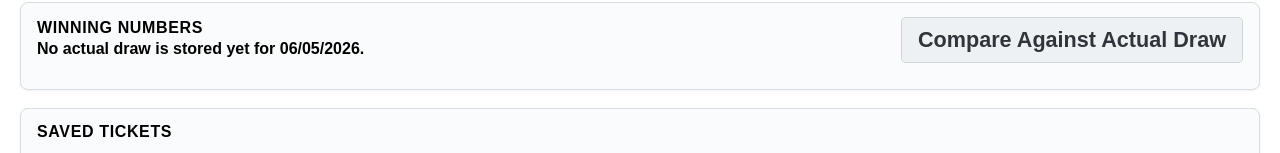
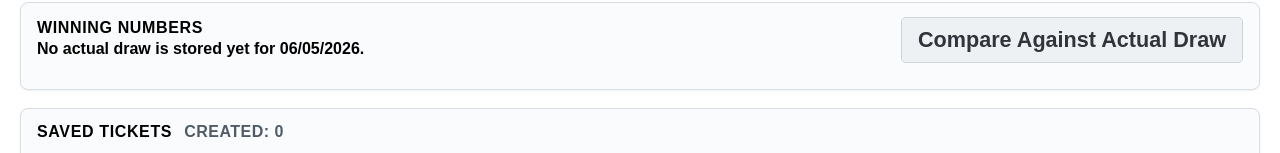
Before and after one commit to mgaft1/lottologic, a Flask app: page /tickets in a window 1280 px wide. Shown: the part 980-1133 px from the top of the page. Run offline with Flask 3, Linux system fonts and the light colour scheme; the visitor is signed in with stand-in values (Sample User, id 1); data that the repository does not hold is empty.

Commit message:
Show created ticket count in saved tickets

```diff
--- a/files/templates/tickets.html
+++ b/files/templates/tickets.html
@@ -262,6 +262,19 @@ input::placeholder {
   justify-content: space-between;
   gap: 12px;
   margin-bottom: 12px;
+}
+.section-head-left {
+  display: flex;
+  align-items: baseline;
+  gap: 12px;
+  flex-wrap: wrap;
+}
+.section-count {
+  font-size: 1rem;
+  font-weight: 700;
+  color: #4f5b66;
+  text-transform: uppercase;
+  letter-spacing: 0.03em;
 }
 .ball-row {
   display: flex;
@@ -655,7 +668,10 @@ td {
 
   <div class="panel">
     <div class="section-head">
-      <div class="section-title">Saved Tickets</div>
+      <div class="section-head-left">
+        <div class="section-title">Saved Tickets</div>
+        <div class="section-count" id="saved-ticket-count">Created: 0</div>
+      </div>
       <button class="btn btn-secondary hidden" id="btn-delete-optional">Delete All</button>
     </div>
     <table>
@@ -984,6 +1000,7 @@ function renderTickets(data) {
   winnersBody.innerHTML = "";
 
   document.getElementById("sum-count").textContent = String(data.tickets.length);
+  document.getElementById("saved-ticket-count").textContent = `Created: ${data.tickets.length}`;
   document.getElementById("sum-spent").textContent = formatMoney(data.total_spent);
   document.getElementById("sum-won").textContent = formatMoney(data.total_won);
   document.getElementById("sum-net").textContent = formatMoney((data.total_won || 0) - (data.total_spent || 0));
```
